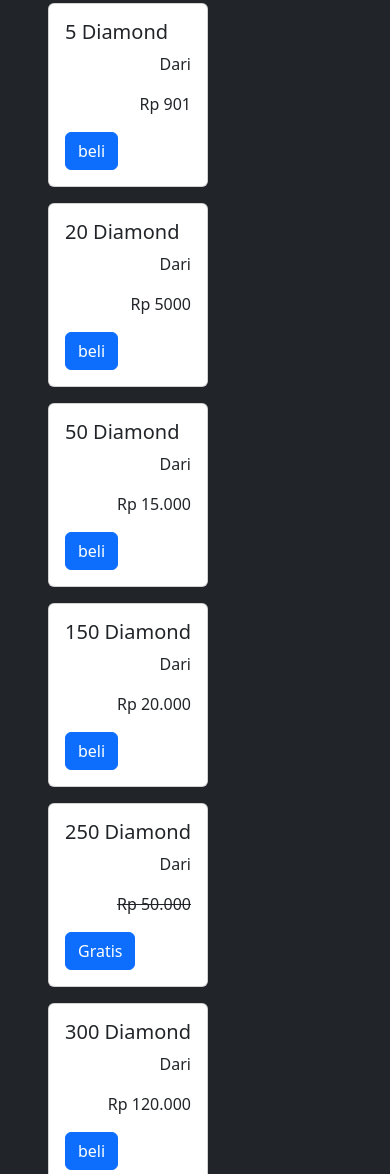
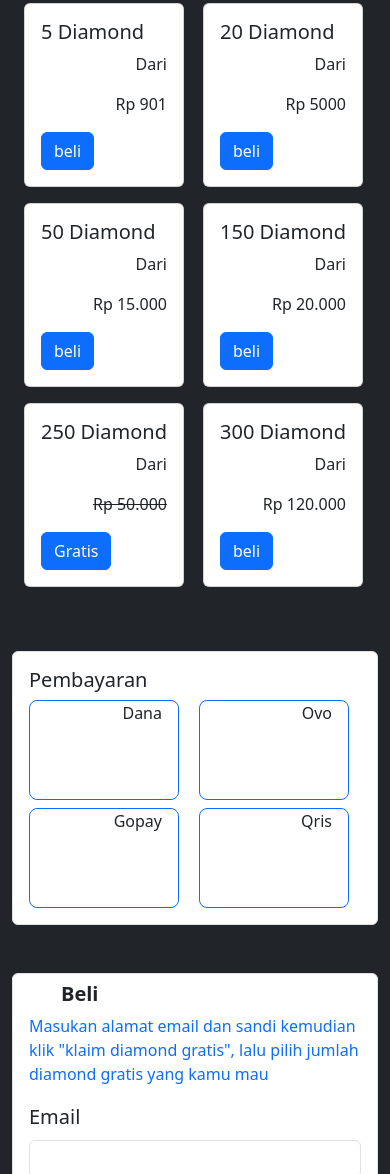
Before and after one commit to YogaAzhari23/YogaAzhari23webtopup.github.io, a plain HTML site: page index.html in a window 390 px wide. Shown: the part 826-2000 px from the top of the page. Drawn offline with nearby package versions, Linux system fonts and the light colour scheme.

Commit message:
initial responsive

```diff
--- a/index.html
+++ b/index.html
@@ -55,9 +55,9 @@
     </section>
 
     <section class="Diamond">
-      <div class="container-fluid bg-dark py-3 px-5">
+      <div class="container-fluid bg-dark py-3 px-4">
         <div class="row g-3">
-          <div class="col col-sm-6 col-lg-2">
+          <div class="col-6 col-sm-6 col-lg-2">
             <div class="card" style="width: 10rem;">
               <div class="card-body">
                 <h5 class="card-title">5 Diamond</h5>
@@ -67,7 +67,7 @@
               </div>
             </div>
           </div>
-          <div class="col col-sm-6 col-lg-2">
+          <div class="col-6 col-sm-6 col-lg-2">
             <div class="card" style="width: 10rem;">
               <div class="card-body">
                 <h5 class="card-title">20 Diamond</h5>
@@ -77,7 +77,7 @@
               </div>
             </div>
           </div>
-          <div class="col col-sm-6 col-lg-2">
+          <div class="col-6 col-sm-6 col-lg-2">
             <div class="card" style="width: 10rem;">
               <div class="card-body">
                 <h5 class="card-title">50 Diamond</h5>
@@ -87,7 +87,7 @@
               </div>
             </div>
           </div>
-          <div class="col col-sm-6 col-lg-2">
+          <div class="col-6 col-sm-6 col-lg-2">
             <div class="card" style="width: 10rem;">
               <div class="card-body">
                 <h5 class="card-title">150 Diamond</h5>
@@ -97,7 +97,7 @@
               </div>
             </div>
           </div>
-          <div class="col col-sm-6 col-lg-2">
+          <div class="col-6 col-sm-6 col-lg-2">
             <div class="card" style="width: 10rem;">
               <div class="card-body">
                 <h5 class="card-title">250 Diamond</h5>
@@ -107,7 +107,7 @@
               </div>
             </div>
           </div>
-          <div class="col col-sm-6 col-lg-2">
+          <div class="col-6 col-sm-6 col-lg-2">
             <div class="card" style="width: 10rem;">
               <div class="card-body">
                 <h5 class="card-title">300 Diamond</h5>
@@ -122,26 +122,26 @@
     </section>
 
    <section id="Pembayaran">
-    <div class="container-fluid bg-dark py-5 ">
-      <div class="bg-white px-5 py-3 border rounded-2">
+    <div class="container-fluid bg-dark py-5 px-xs-3">
+      <div class="bg-white px-3 py-3 border rounded-2">
         <h5 class="">Pembayaran</h5>
         <div class="row g-2">
-          <div class="col-6 col-lg-2">
+          <div class="col-6 col-sm-6 col-lg-2 mx-xs-auto">
             <div class="kotak border-primary border rounded-3" style="width: 150px; height: 100px;">
               <p class="text-end pe-3">Dana</p>
             </div>
           </div>
-          <div class="col-6 col-lg-2">
+          <div class="col-6 col-sm-6 col-lg-2 mx-xs-auto">
             <div class="kotak border-primary border rounded-3" style="width: 150px; height: 100px;">
               <p class="text-end pe-3">Ovo</p>
             </div>
           </div>
-          <div class="col-6 col-lg-2">
+          <div class="col-6 col-sm-6 col-lg-2 mx-xs-auto">
             <div class="kotak border-primary border rounded-3" style="width: 150px; height: 100px;">
               <p class="text-end pe-3">Gopay</p>
             </div>
           </div>
-          <div class="col-6 col-lg-2">
+          <div class="col-6 col-sm-6 col-lg-2 mx-xs-auto">
             <div class="kotak border-primary border rounded-3" style="width: 150px; height: 100px;">
               <p class="text-end pe-3">Qris</p>
             </div>
```
